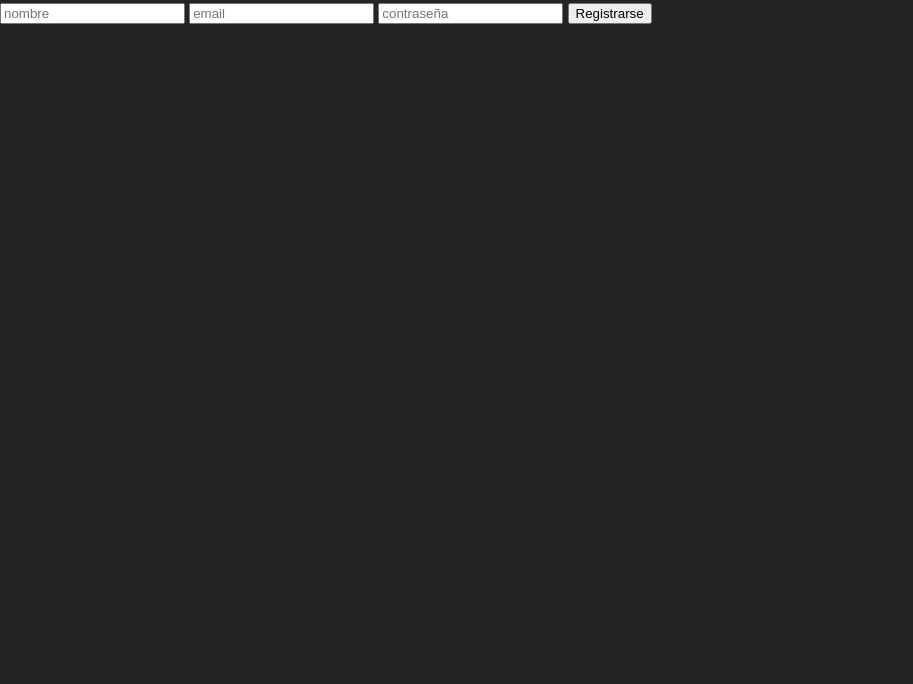
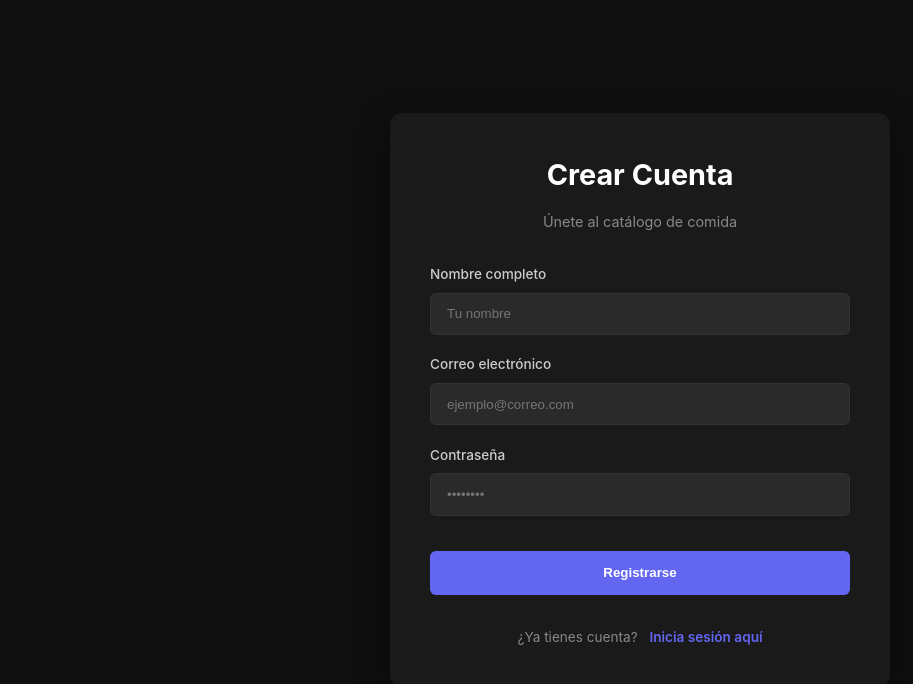
Before and after one commit to PeytonDenisse/catalogo_comida, a SvelteKit app: page /register in a window 1280 px wide. Shown: the top 684 px of the page, without its empty margins (0-913 px from the left). Built offline with nearby package versions, Linux system fonts and the light colour scheme.

Commit message:
Registro estilizado

```diff
--- a/src/routes/register/+page.svelte
+++ b/src/routes/register/+page.svelte
@@ -1,25 +1,182 @@
-
 <script>
     import { goto } from "$app/navigation";
 
+    let errorMessage = $state("");
+    let isLoading = $state(false);
+
     async function handleRegister(e){
+        errorMessage = "";
+        isLoading = true;
+
         const formData = new FormData(e.target);
-        const res = await fetch('/api/login/register', {method: 'POST', body: formData});
-        const data = await res.json();
-        console.log(data);
+        try {
+            const res = await fetch('/api/login/register', {method: 'POST', body: formData});
+            const data = await res.json();
 
-        if(data.success){
-            goto('/panel')
+            if(data.success){
+                goto('/panel');
+            } else {
+                errorMessage = data.message || "Error al crear la cuenta";
+            }
+        } catch (err) {
+            errorMessage = "Error de conexión con el servidor";
+        } finally {
+            isLoading = false;
         }
     }
-
 </script>
 
 <main>
-    <form on:submit|preventDefault={handleRegister}>
-        <input type="text" placeholder="nombre" name="name" required>
-        <input type="email" placeholder="email" name="email" required>
-        <input type="password" placeholder="contraseña" name="pass" required autocomplete="off">
-        <button type="submit">Registrarse</button>
-    </form>
+    <div class="register-card">
+        <h1>Crear Cuenta</h1>
+        <p class="subtitle">Únete al catálogo de comida</p>
+
+        {#if errorMessage}
+            <div class="error-badge">{errorMessage}</div>
+        {/if}
+
+        <form on:submit|preventDefault={handleRegister}>
+            <div class="field">
+                <label for="name">Nombre completo</label>
+                <input type="text" id="name" name="name" placeholder="Tu nombre" required>
+            </div>
+
+            <div class="field">
+                <label for="email">Correo electrónico</label>
+                <input type="email" id="email" name="email" placeholder="ejemplo@correo.com" required>
+            </div>
+
+            <div class="field">
+                <label for="pass">Contraseña</label>
+                <input type="password" id="pass" name="pass" placeholder="••••••••" required autocomplete="new-password">
+            </div>
+
+            <button type="submit" disabled={isLoading}>
+                {isLoading ? "Procesando..." : "Registrarse"}
+            </button>
+        </form>
+
+        <div class="footer">
+            <span>¿Ya tienes cuenta?</span>
+            <a href="/login">Inicia sesión aquí</a>
+        </div>
+    </div>
 </main>
+
+<style>
+    main {
+        display: flex;
+        align-items: center;
+        justify-content: center;
+        min-height: 100dvh;
+        background-color: #0f0f0f;
+        font-family: 'Inter', sans-serif;
+    }
+
+    .register-card {
+        background-color: #1a1a1a;
+        padding: 2.5rem;
+        border-radius: 12px;
+        width: 100%;
+        max-width: 420px;
+        box-shadow: 0 10px 30px rgba(0, 0, 0, 0.5);
+        text-align: center;
+    }
+
+    h1 {
+        color: white;
+        margin: 0 0 0.5rem 0;
+        font-size: 1.8rem;
+    }
+
+    .subtitle {
+        color: #888;
+        font-size: 0.9rem;
+        margin-bottom: 2rem;
+    }
+
+    .error-badge {
+        background: rgba(255, 68, 68, 0.1);
+        color: #ff4444;
+        border: 1px solid #ff4444;
+        padding: 0.8rem;
+        border-radius: 6px;
+        margin-bottom: 1.5rem;
+        font-size: 0.85rem;
+    }
+
+    form {
+        display: flex;
+        flex-direction: column;
+        gap: 1.2rem;
+        text-align: left;
+    }
+
+    .field {
+        display: flex;
+        flex-direction: column;
+        gap: 0.5rem;
+    }
+
+    label {
+        color: #ccc;
+        font-size: 0.85rem;
+        font-weight: 500;
+    }
+
+    input {
+        padding: 0.8rem 1rem;
+        background: #2a2a2a;
+        border: 1px solid #333;
+        border-radius: 6px;
+        color: white;
+        transition: border-color 0.2s;
+    }
+
+    input:focus {
+        outline: none;
+        border-color: #6366f1;
+    }
+
+    button {
+        margin-top: 1rem;
+        padding: 0.9rem;
+        background-color: #6366f1;
+        color: white;
+        border: none;
+        border-radius: 6px;
+        font-weight: 600;
+        cursor: pointer;
+        transition: background 0.2s, transform 0.1s;
+    }
+
+    button:hover:not(:disabled) {
+        background-color: #4f46e5;
+    }
+
+    button:active:not(:disabled) {
+        transform: scale(0.98);
+    }
+
+    button:disabled {
+        opacity: 0.6;
+        cursor: not-allowed;
+    }
+
+    .footer {
+        margin-top: 2rem;
+        font-size: 0.85rem;
+        color: #888;
+    }
+
+    .footer a {
+        color: #6366f1;
+        text-decoration: none;
+        font-weight: 600;
+        margin-left: 0.5rem;
+    }
+
+    .footer a:hover {
+        text-decoration: underline;
+    }
+</style>
```
